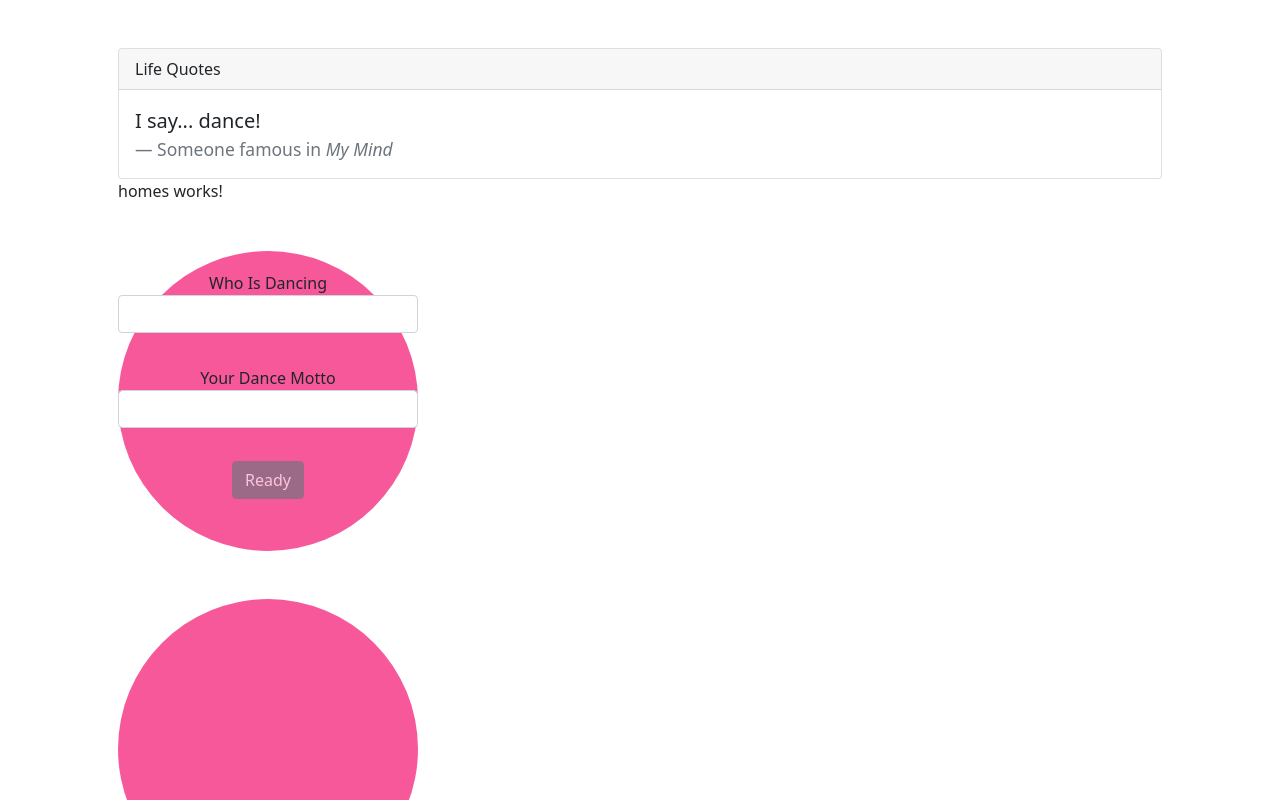
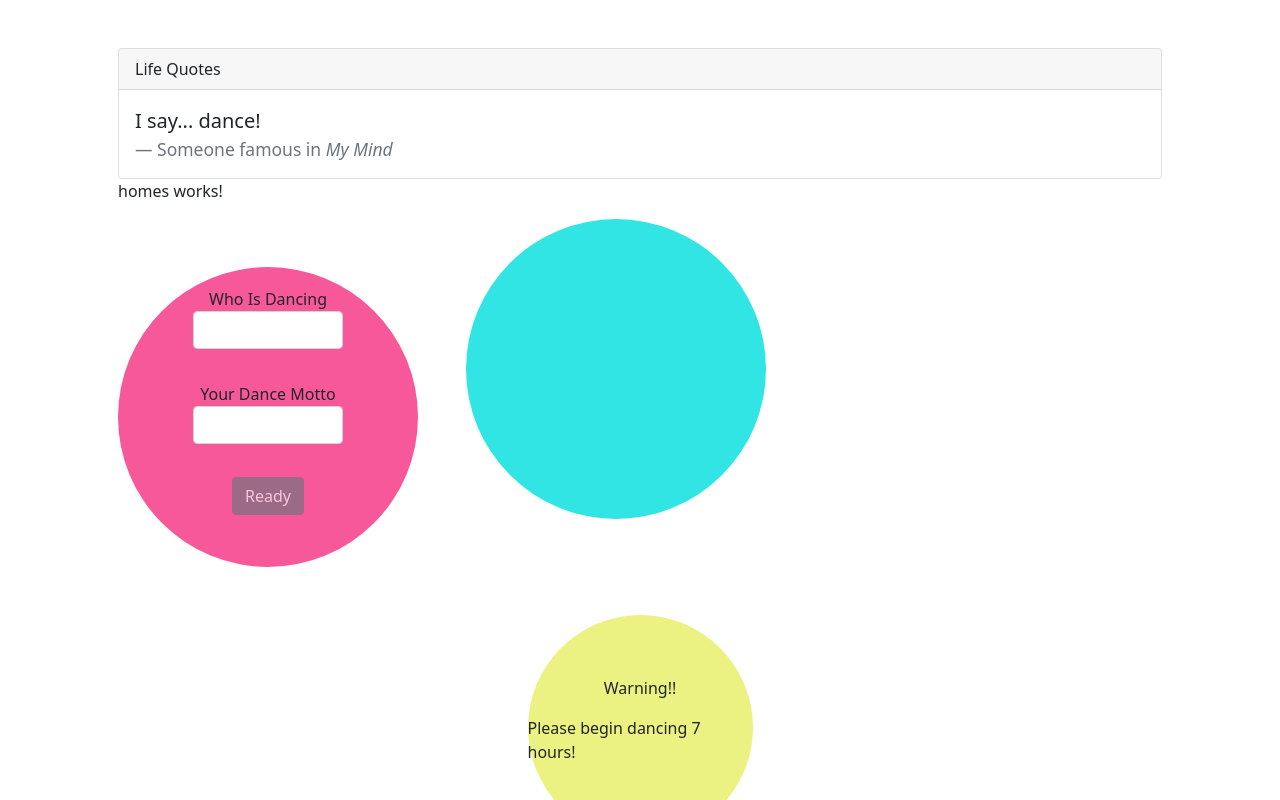
Before and after one commit to evelynAnais/learningAngular, an Angular app: page / in a window 1280 px wide. Shown: the top 800 px of the page. Built offline with nearby package versions, Linux system fonts and the light colour scheme.

Commit message:
messing with styles

```diff
--- a/src/app/success-alert/success-alert.component.css
+++ b/src/app/success-alert/success-alert.component.css
@@ -1,4 +1,8 @@
-div {
+section {
+  display: flex;
+}
+
+.pink {
   display: flex;
   flex-direction: column;
   justify-content: center;
@@ -11,10 +15,26 @@ div {
   margin-top: 3rem;
 }
 
+.blue {
+  display: flex;
+  flex-direction: column;
+  justify-content: center;
+  align-items: center;
+  text-transform: capitalize;
+  text-transform: capitalize;
+  background-color: rgba(21, 226, 226, 0.877);
+  border-radius: 50%;
+  height: 300px;
+  width: 300px;
+  margin-left: 3rem;
+}
+
 p {
   margin: 0;
 }
-
+.form-control {
+  width: 50%;
+}
 /* .new-color {
   background-color: rgba(27, 247, 192, 0.774);
 } */
```
